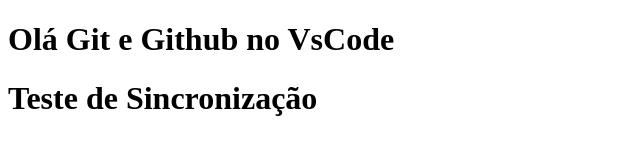
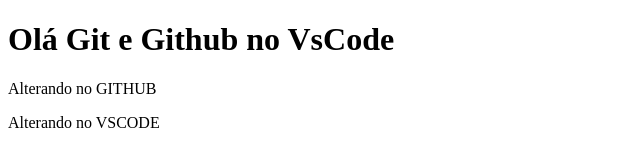
Before and after one commit to BrunoMartins95/teste-git-github, a plain HTML site: page index.html in a window 1280 px wide. Shown: the whole page, without its empty margins (0-640 px from the left). Drawn offline with Linux system fonts and the light colour scheme.

Commit message:
modificando no vscode

```diff
--- a/index.html
+++ b/index.html
@@ -8,7 +8,8 @@
 </head>
 <body>
     <h1>Olá Git e Github no VsCode</h1>
-    <h1> Teste de Sincronização </h1>
+    <p> Alterando no GITHUB </p>
+    <p> Alterando no VSCODE </p>
 
 </body>
 </html>
```
